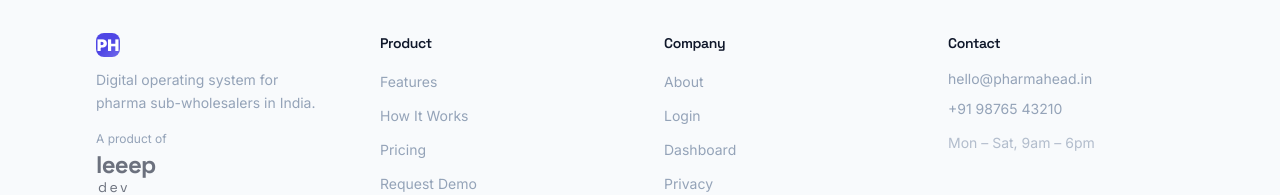
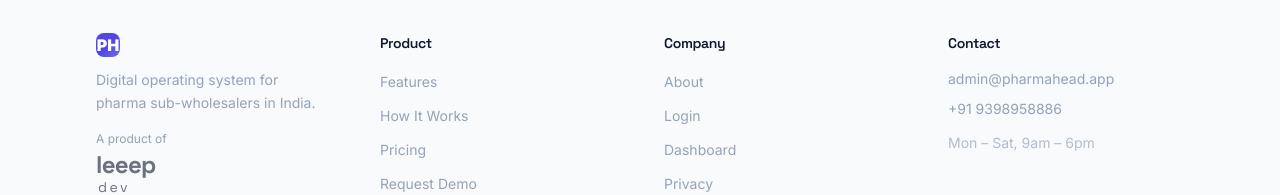
Before and after one commit to SANKEERTH569/PharmaOS-app, a React (Vite) app: page /#/ in a window 1280 px wide. Shown: the part 7923-8118 px from the top of the page. Built offline with nearby package versions, Linux system fonts and the light colour scheme; no server answers.

Commit message:
Update contact information in Footer component

```diff
--- a/landing/components/layout/Footer.tsx
+++ b/landing/components/layout/Footer.tsx
@@ -61,8 +61,8 @@
           <div>
             <h4 className="text-sm font-semibold text-text-primary mb-4">Contact</h4>
             <ul className="space-y-2.5 text-sm text-text-muted">
-              <li><a href="mailto:hello@pharmahead.in" className="hover:text-text-primary transition-colors">hello@pharmahead.in</a></li>
-              <li><a href="tel:+919876543210" className="hover:text-text-primary transition-colors">+91 98765 43210</a></li>
+              <li><a href="mailto:admin@pharmahead.app" className="hover:text-text-primary transition-colors">admin@pharmahead.app</a></li>
+              <li><a href="tel:9398958886" className="hover:text-text-primary transition-colors">+91 9398958886</a></li>
               <li className="pt-1 text-text-muted/70">Mon – Sat, 9am – 6pm</li>
             </ul>
           </div>
```
